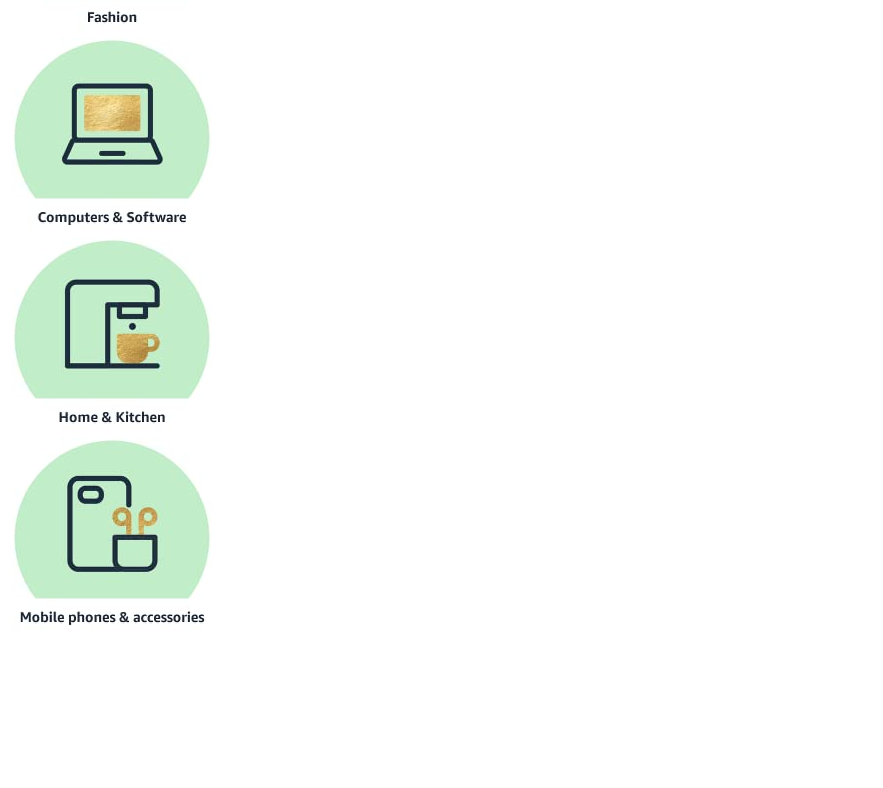
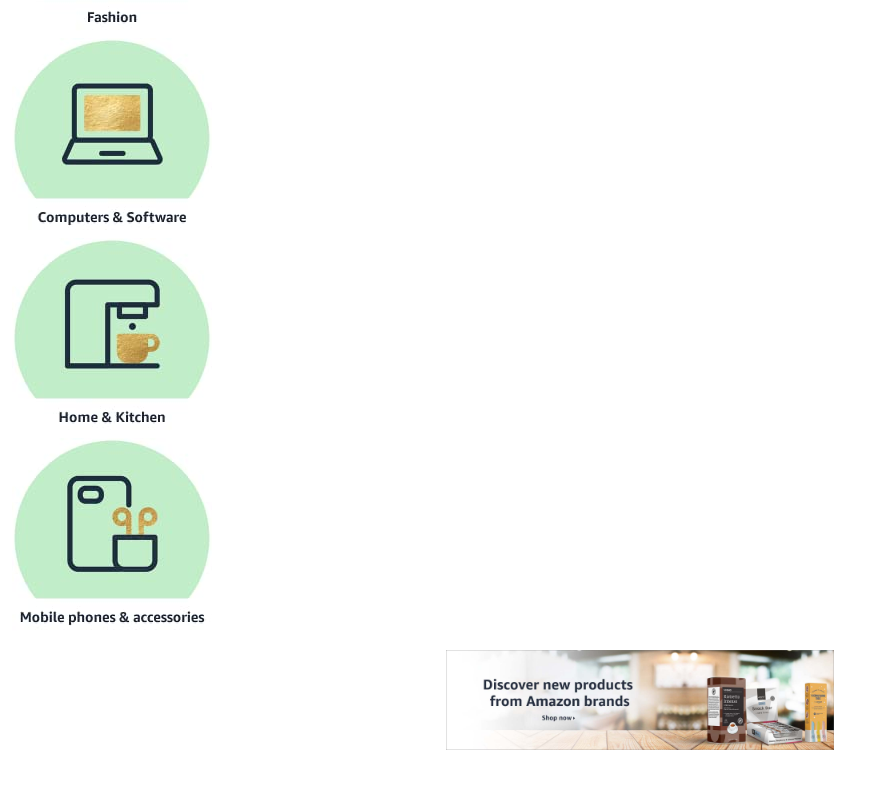
Before and after one commit to cheeyongjc/shopaholics, a React (Create React App) app: page / in a window 1280 px wide. Shown: the part 3704-4492 px from the top of the page, without its empty margins (0-883 px from the left). Before the commit the page ends 4354 px from the top, so only its background shows below. Built offline with nearby package versions, Linux system fonts and the light colour scheme.

Commit message:
css on homepage

```diff
--- a/src/components/HomePage.jsx
+++ b/src/components/HomePage.jsx
@@ -38,6 +38,9 @@ function HomePage() {
       </div>
       <CarouselProduct />
       <CarouselCategory />
+      <div className='h-[200px]'>
+        <img className='h-[100px] m-auto' src={'../images/banner_image.jpg'} />
+      </div>
     </div>
   )
 }
```
